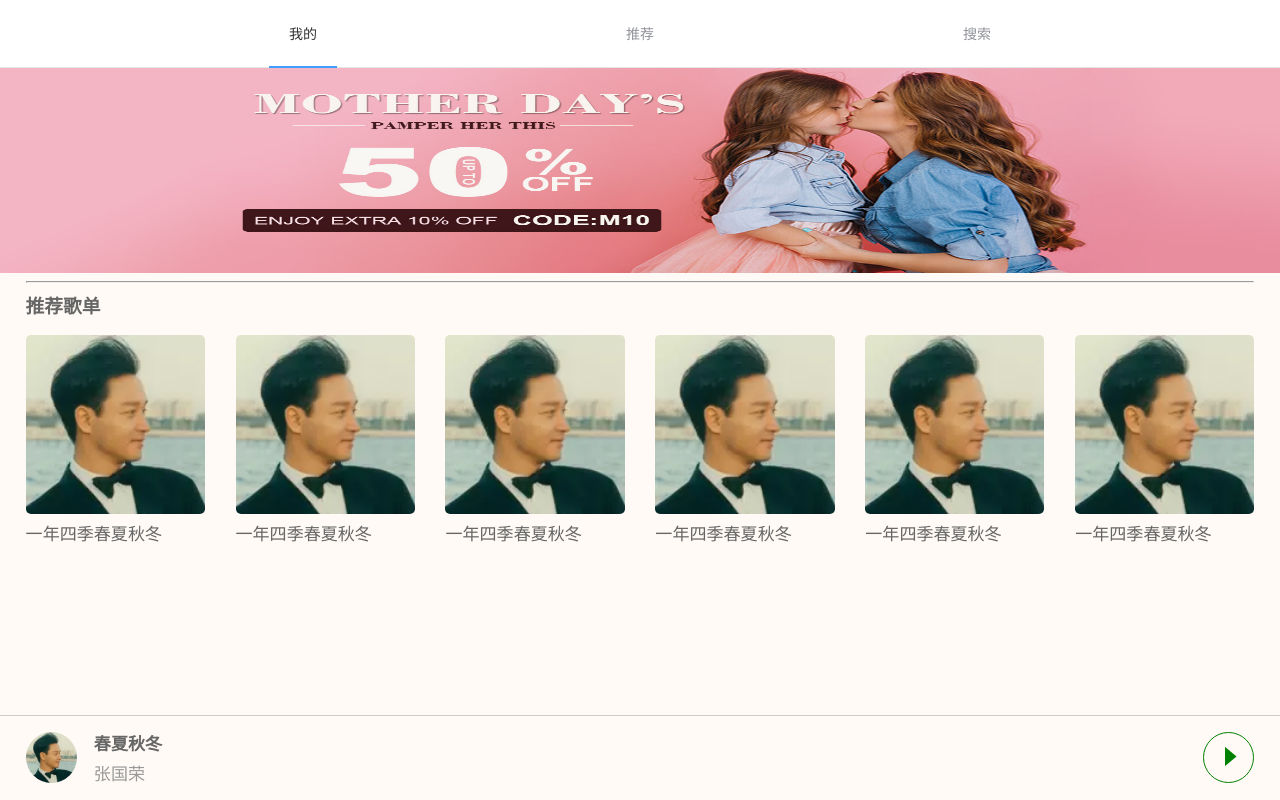
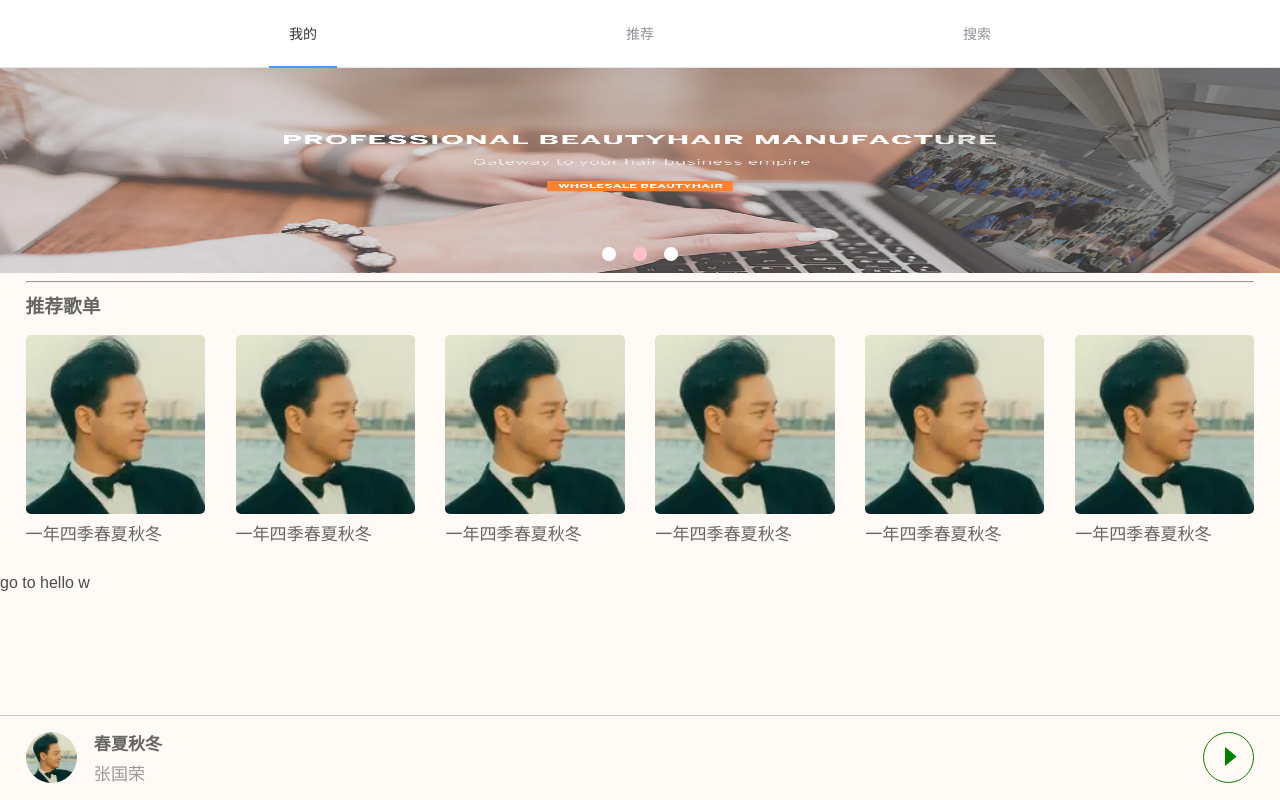
Before and after one commit to gitkeida/gitvue, a Vue app: page / in a window 1280 px wide. Built offline with nearby package versions, Linux system fonts and the light colour scheme.

Commit message:
banner success

```diff
--- a/src/components/banner.vue
+++ b/src/components/banner.vue
@@ -1,15 +1,18 @@
 <template>
   <div class="">
      <div class="g-banner_wrap"
-        @touchstart="start"
-        @touchmove="move"
-        @touchend="end"
+        @touchstart.stop="items > 1 && start($event)"
+        @touchmove.stop="items > 1 && move($event)"
+        @touchend.stop="items >1 && end($event)"
      >
          <ul class="g-banner_list"
             :style="{left:leftMsg + 'px',transition:duration}"
             ref = "bannerList"
             >
                 <slot></slot>
+         </ul>
+         <ul v-if="items >1 && pagination" class="g-banner_pagination" >
+             <li v-for="(i,idx) in items" :key="i" :class="{active: loop ? (active_lis == i) : (active_lis == idx)}" @click.stop="paginationClick(loop ? i : idx)"></li>
          </ul>
      </div>
   </div>
@@ -20,20 +23,30 @@ export default {
   name: 'banner',
   data () {
     return {
-      msg: 'Welcome to Your Vue.js App',
-      imgUrl:require("../assets/img/1.gif"),
-      o_start:null,         // 起点
-      o_space:null,         // 移动距离
-      leftMsg:0,            // left值
-      o_startLeft:null,     // 起点left值
-      d_time:"all .5s",     // 过度时间
-      duration:"all .5s",   // 过度值
-      active_lis:0,
+      msg: 'this is banner component',
+      o_start:null,         // start
+      o_space:null,         // space
+      leftMsg:0,            // left
+      o_startLeft:null,     // start left
+      wrapWid:null,         // wrap width
+      d_time:"all .5s",     // duration time
+      duration:"all .5s",   // duration value
+      active_lis:0,         // active item
+      timer:null,           // timer
+
     }
   },
-  props:['items','loop'],
+  props: {
+      items:{
+          default:1
+      },
+      loop:Boolean,
+      autoPlay:Number,
+      pagination:Boolean,
+  },
   methods:{
       start:function(e){
+          this.autoPlay && this.stopBanner();
           this.o_space = 0;
           this.o_start = e.targetTouches[0].pageX;
           this.o_startLeft = this.leftMsg;
@@ -46,11 +59,11 @@ export default {
       },
       end:function(e){
           this.duration = this.d_time;
-          let wrapWid = this.$refs.bannerList.firstChild.clientWidth || this.$refs.bannerList.clientWidth;
           let isF = this.o_space < 0;
           let nowLeft = null;
+          this.autoPlay && this.startBanner();
 
-          if(Math.abs(this.o_space) > wrapWid / 3)
+          if(Math.abs(this.o_space) > this.wrapWid / 3)
           {
 
               isF ? this.active_lis+=1 : this.active_lis-=1;
@@ -58,14 +71,14 @@ export default {
               {
                   // if is first image, switch last image
                   this.duration = '';
-                  nowLeft = (this.items + 1) * wrapWid * -1;
+                  nowLeft = (this.items + 1) * this.wrapWid * -1;
                   nowLeft = nowLeft + this.o_space;
                   this.setBannerLeft(nowLeft);
                   let _this = this;
                   setTimeout(function(){
                       _this.duration = _this.d_time;
                       _this.active_lis = _this.items;
-                      _this.setBannerLeft(_this.active_lis * wrapWid * -1);
+                      _this.setBannerLeft(_this.active_lis * _this.wrapWid * -1);
                   },50)
                   return;
               }
@@ -79,7 +92,7 @@ export default {
                   setTimeout(function(){
                       _this.duration = _this.d_time;
                       _this.active_lis = 1;
-                      _this.setBannerLeft(_this.active_lis * wrapWid * -1);
+                      _this.setBannerLeft(_this.active_lis * _this.wrapWid * -1);
                   },50)
                   return;
               }
@@ -87,7 +100,7 @@ export default {
               !this.loop && this.active_lis < 0 && (this.active_lis = 0);
               !this.loop && this.active_lis > (this.items-1) && (this.active_lis = this.items-1);
 
-              nowLeft = wrapWid * this.active_lis * -1;
+              nowLeft = this.wrapWid * this.active_lis * -1;
               this.setBannerLeft(nowLeft);
           }
           else
@@ -96,21 +109,74 @@ export default {
           }
 
       },
-
       setBannerLeft:function(left){
           this.leftMsg = left;
       },
       infinite:function(){
-          // 克隆第一张和最后一张，
+          // clone the first and last image
           let bannerList = this.$refs.bannerList,
               first = bannerList.firstChild.cloneNode(true),
               last = bannerList.lastChild.cloneNode(true);
           bannerList.insertBefore(last,bannerList.firstChild);
           bannerList.appendChild(first);
+          this.active_lis = 1;
+          this.duration = '';
+          this.setBannerLeft(this.wrapWid * -1);
+          let _this = this;
+          setTimeout(function(){
+              _this.duration = _this.d_time;
+          },50)
+      },
+      banner:function(){
+          this.active_lis++;
+          !this.loop && this.active_lis >= this.items && (this.active_lis = 0);     // ！loop
+
+          if(this.loop && this.active_lis >= this.items + 1)                        // loop
+          {
+                  this.duration = '';
+                  this.setBannerLeft(0);
+                  let _this = this;
+                  setTimeout(function(){
+                      _this.duration = _this.d_time;
+                      _this.active_lis = 1;
+                      _this.setBannerLeft(_this.wrapWid * _this.active_lis * -1);
+                  },50)
+                  return;
+          }
+
+          this.setBannerLeft(this.active_lis * this.wrapWid * -1);
+      },
+      startBanner(){
+          let _this = this;
+          this.timer = setInterval(function(){
+              _this.banner();
+          },this.autoPlay)
+      },
+      stopBanner(){
+          if(this.timer !== null)
+          {
+              clearInterval(this.timer);
+              this.timer = null;
+          }
+      },
+      paginationClick:function(idx){
+          this.active_lis = idx;
+          this.setBannerLeft(this.wrapWid * this.active_lis * -1);
+      },
+      resize(){
+          this.wrapWid =  this.$refs.bannerList.clientWidth || _this.$refs.bannerList.firstChild.clientWidth;
       }
   },
   mounted:function(){
+
+      window.addEventListener("resize",this.resize)
+      this.resize();
       this.loop && this.infinite();
+      this.items > 1 && this.autoPlay && this.startBanner();
+  },
+  beforeDestroy:function(){
+      this.stopBanner();
+      window.removeEventListener("resize",this.resize);
   }
 }
 </script>
@@ -130,7 +196,7 @@ export default {
             left:0px;
 
 
-            & >.g-banner_item{
+            & >li{
                 min-width:100%;
                 height:100%;
 
@@ -140,6 +206,30 @@ export default {
                 }
             }
         }
+
+        & >.g-banner_pagination{
+            width:100%;
+            height:0.2rem;
+            display:flex;
+            justify-content:center;
+            align-items:center;
+            position:absolute;
+            bottom:0.01rem;
+
+            & >li{
+                width:0.08rem;
+                height:0.08rem;
+                background:#fff;
+                border-radius:50%;
+                margin:0 0.05rem;
+
+                &.active{
+                   background:pink ;
+                }
+            }
+
+
+        }
     }
 
 </style>
--- a/src/pages/home/home.vue
+++ b/src/pages/home/home.vue
@@ -1,7 +1,7 @@
 <template>
     <div>
-        <Banner :items="bannerList.length" :loop="true">
-             <li class="g-banner_item" v-for="(item,i) in bannerList" :key="i">
+        <Banner :items="bannerList.length" :loop="true" :autoPlay="3000" :pagination="true">
+             <li v-for="(item,i) in bannerList" :key="i">
                  <img :src="'./static/img/'+item.imgUrl" alt="">
              </li>
         </Banner>
@@ -18,6 +18,7 @@
             </div>
         </div>
 
+        <router-link to="/hello">go to hello w</router-link>
     </div>
 </template>
 
--- a/src/router/index.js
+++ b/src/router/index.js
@@ -11,6 +11,10 @@ export default new Router({
       path: '/',
       name: 'home',
       component: Home
+    },
+    {
+      path: '/hello',
+      component: HelloWorld
     }
   ]
 })
```
